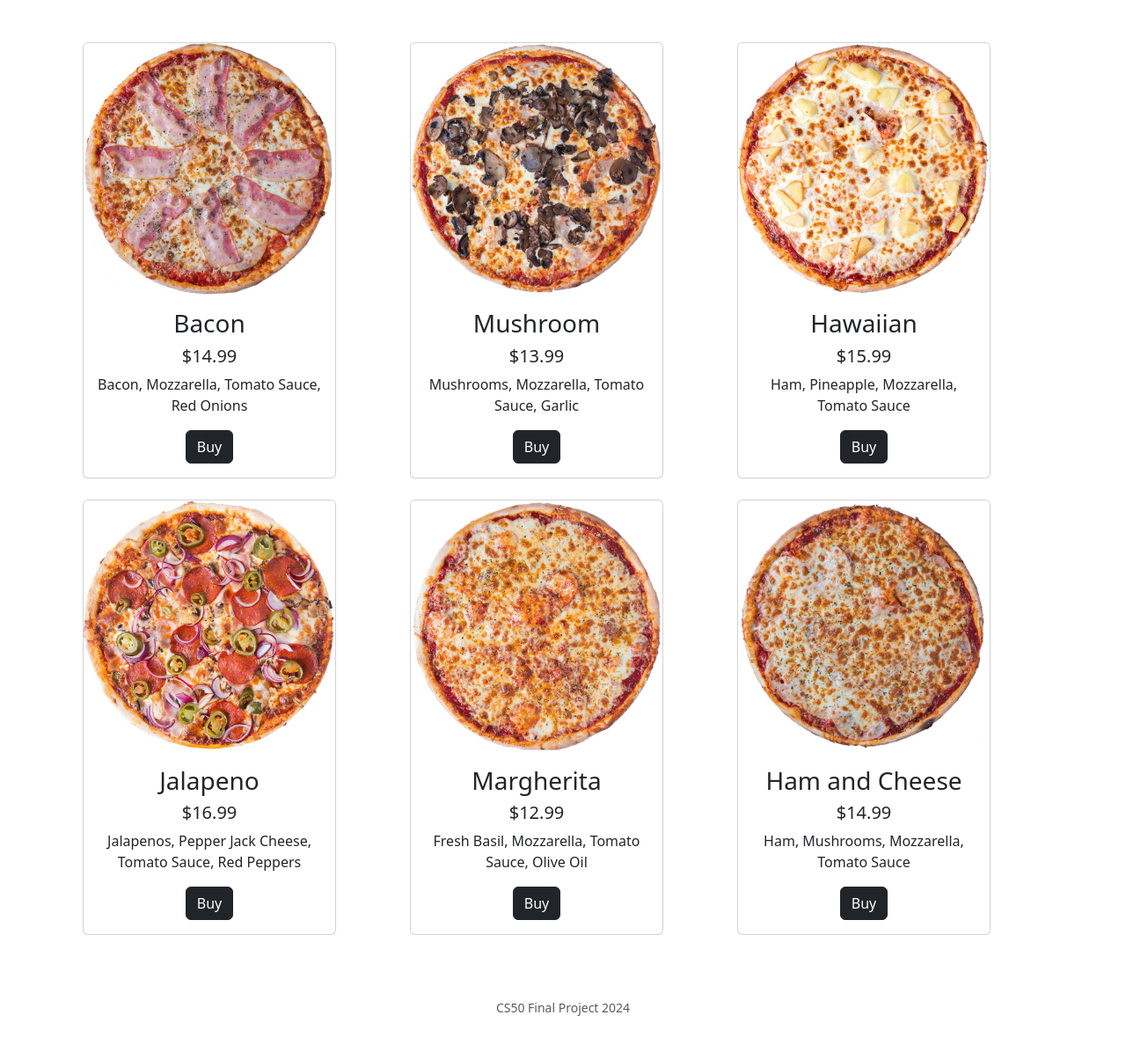
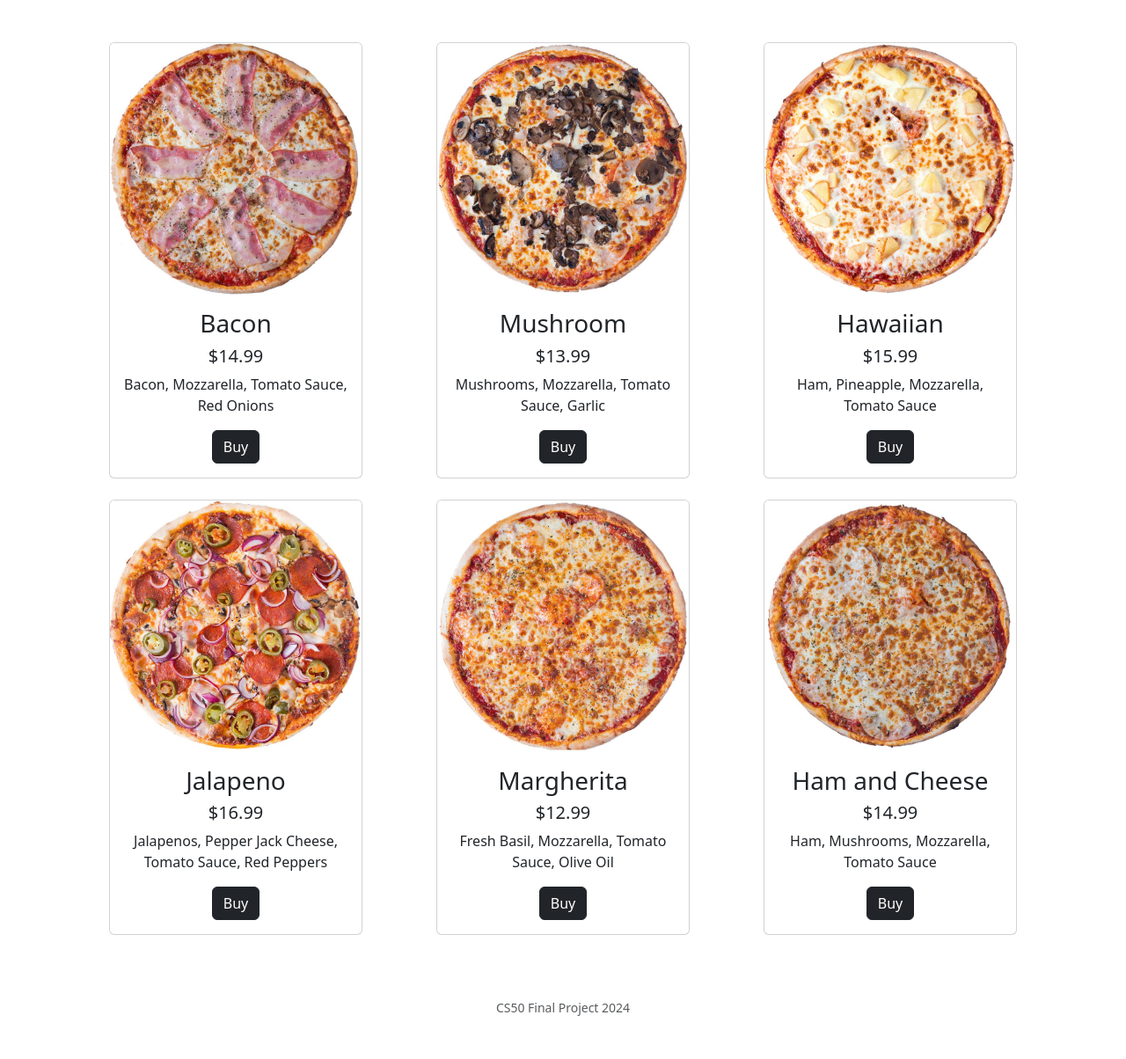
Before and after one commit to zalansoad/CS50Final, a Flask app: page / in a window 1280 px wide. Shown: the part 66-1270 px from the top of the page at 88% size. Run offline with Flask 3, Linux system fonts and the light colour scheme; data comes from the database, SQL or seed files in the repository; some libraries are stand-ins or nearby versions.

Commit message:
layout config

```diff
--- a/templates/index.html
+++ b/templates/index.html
@@ -8,8 +8,8 @@
 <div class="container">
   <div class="row">
     {% for pizza in pizzas %}
-    <div class="col-md-4 mb-4">
-      <div class="card" style="width: 18rem;">
+    <div class="col-md-4 mb-4 d-flex align-items-center mb-4">
+      <div class="card mx-auto" style="width: 18rem;">
           <img class="card-img-top" src="{{ pizza.img }}" alt="Card image cap">
           <div class="card-body">
             <h3 class="card-title">{{ pizza.name }}</h3>
--- a/templates/layout.html
+++ b/templates/layout.html
@@ -63,7 +63,7 @@
             <div class="container">
                 <div class="row">
                   <!-- First Card -->
-                  <div class="col-12 col-sm-6 d-flex align-items-center">
+                  <div class="col-12 col-sm-6 d-flex align-items-center mb-4">
                     <div class="card mx-auto" style="width: 18rem;">
                         <img class="card-img-top" src="{{ PizzaDetails[0].img }}" alt="Card image cap">
                         <div class="card-body">
@@ -74,7 +74,7 @@
                     </div>
                   </div>
                   <!-- Second Card -->
-                  <div class="col-12 col-sm-6 d-flex align-items-center">
+                  <div class="col-12 col-sm-6 d-flex align-items-center mb-4">
                     <div class="card mx-auto" style="width: 18rem;">
                         <img class="card-img-top" src="{{ PizzaDetails[0].img }}" alt="Card image cap">
                         <div class="card-body">
```
